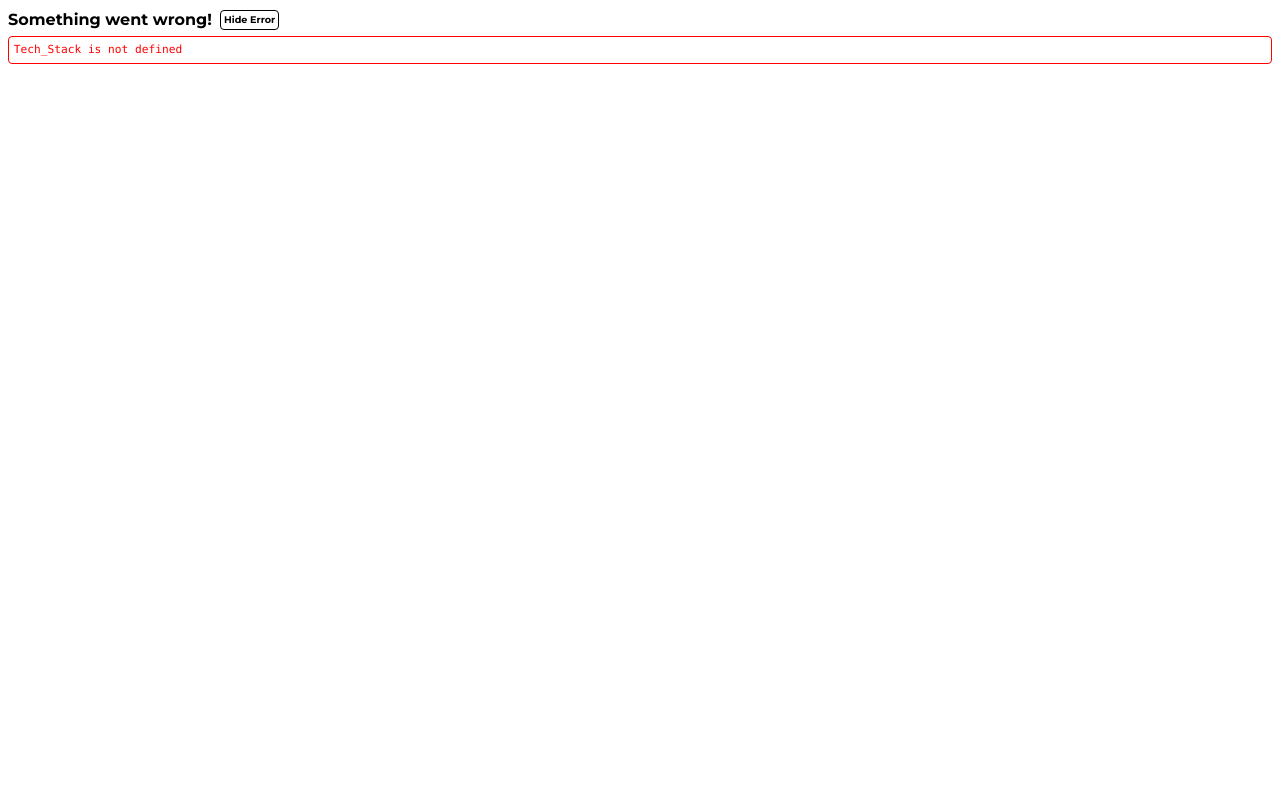
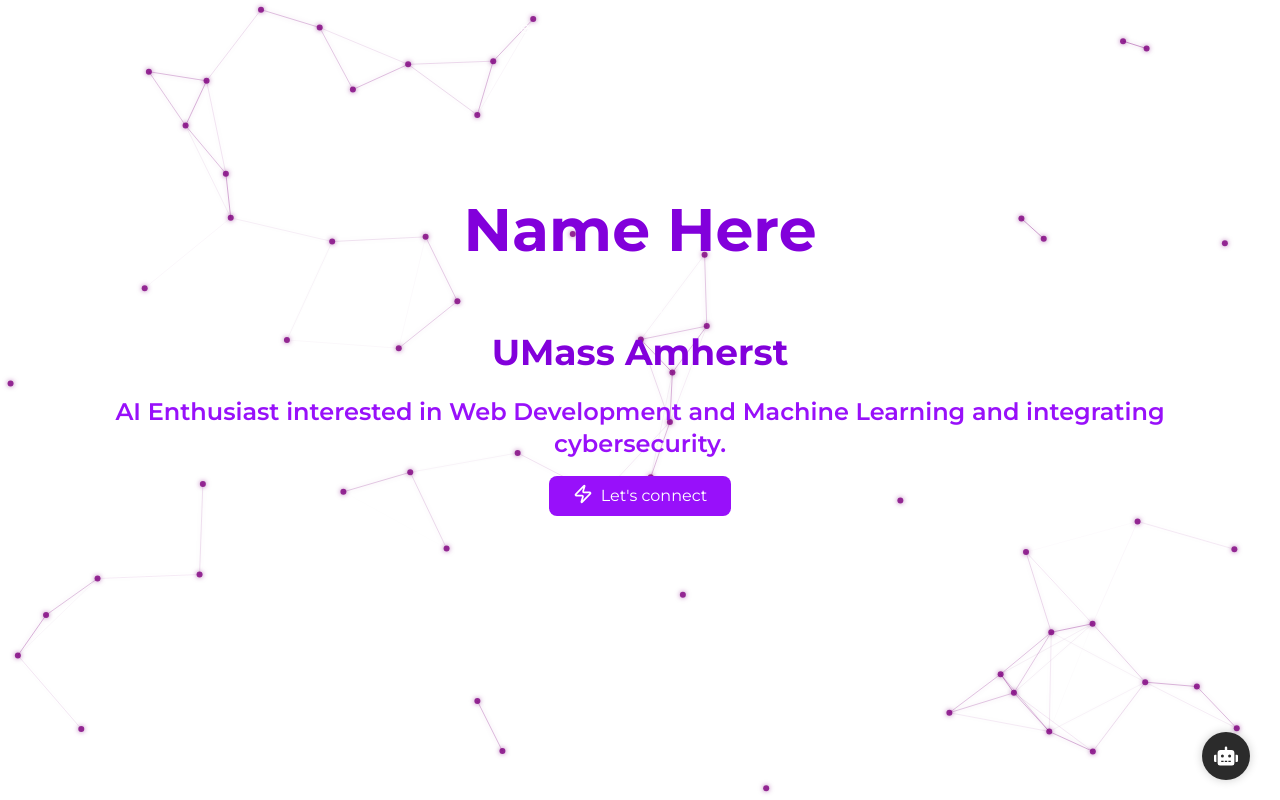
Before and after one commit to rashijain201/PersonalPortfolio_CodeCollab, a React (Vite) app: page / in a window 1280 px wide. Shown: the top 800 px of the page. Built offline with nearby package versions, Linux system fonts and the light colour scheme; a web font is replaced by a local one.

Commit message:
Update rootlayout.jsx

```diff
--- a/src/rootlayout.jsx
+++ b/src/rootlayout.jsx
@@ -6,7 +6,7 @@
 import Home from "./pages/home";
 import About from "./pages/about";
 import Projects from "./pages/projects";
-import techStack from "./pages/techStack";
+import TechStack from "./pages/techStack";
 
 import Contact from "./pages/contact";
 
@@ -24,8 +24,8 @@
                     <div className="min-h-screen scroll-mt-20" id="projects">
                         <Projects />
                     </div>
-                     <div className="min-h-screen scroll-mt-20" id="Tech_Stack">
-                        <Tech_Stack />
+                     <div className="min-h-screen scroll-mt-20" id="TechStack">
+                        <TechStack />
                     </div>
                     <div className="min-h-screen scroll-mt-20" id="about">
                         <About />
```
